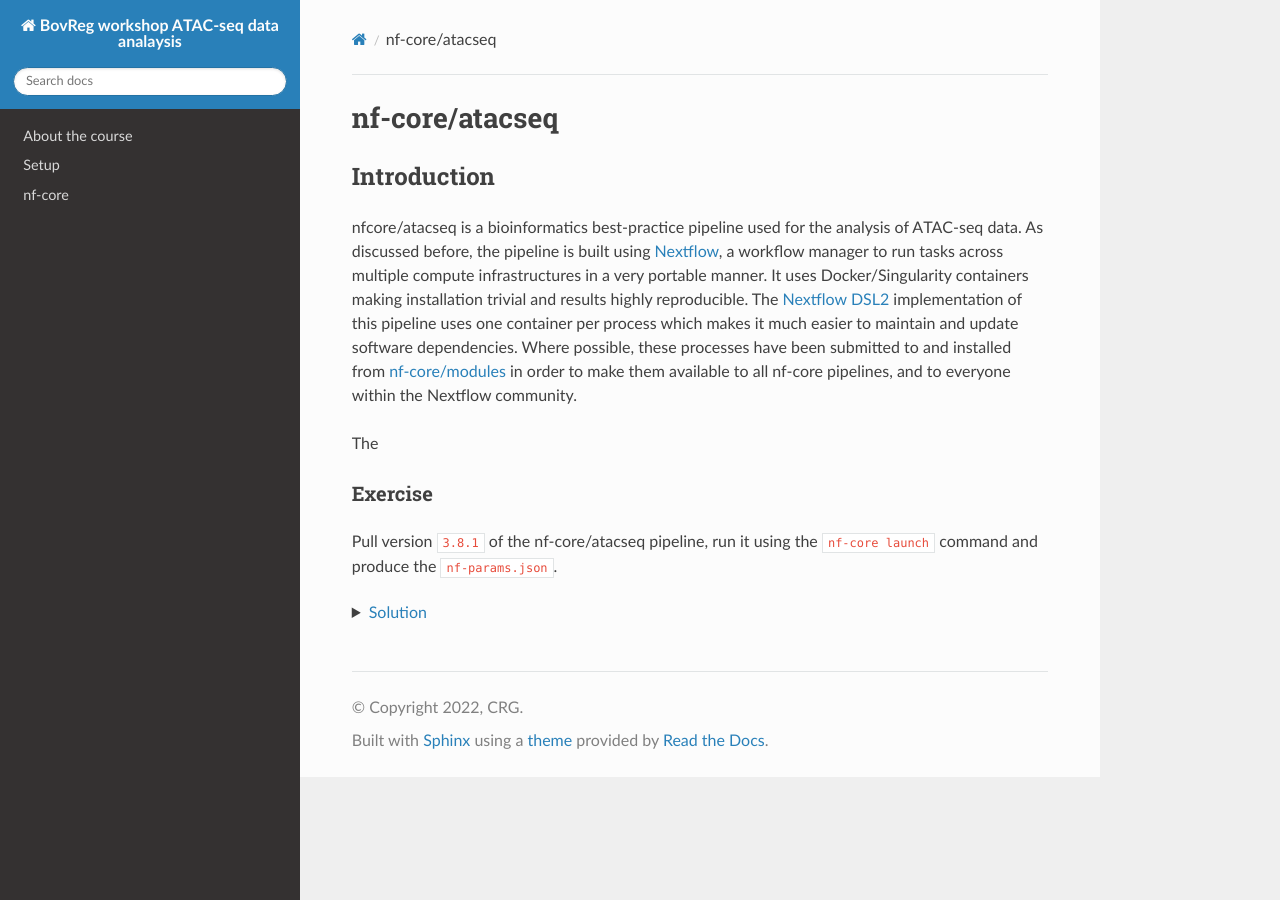
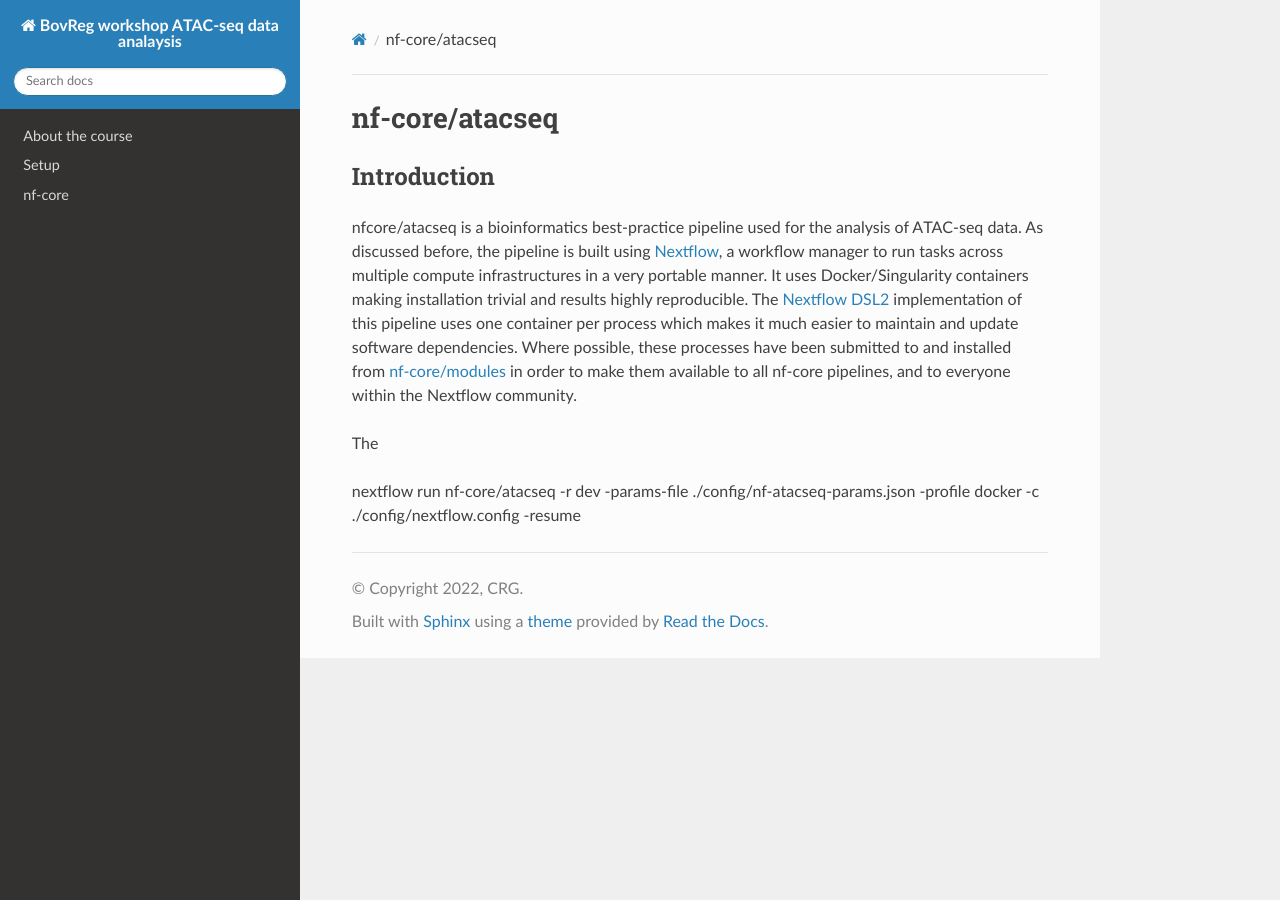
Before and after one commit to BovReg/atacseq-workshop-limoges, a Sphinx documentation site: the page built from docs/ATAC-seq_pipeline.rst, in a window 1280 px wide. Built offline with Sphinx 7.4.7 and the Read the Docs theme 2.0.0, drawn with Linux system fonts in a browser that asks for light colours; pages that are not in the unit, such as notebooks, are missing from menus.

Commit message:
Add command to run the pipeline

```diff
--- a/docs/ATAC-seq_pipeline.rst
+++ b/docs/ATAC-seq_pipeline.rst
@@ -18,22 +18,25 @@ to everyone within the Nextflow community.
 The
 
 
-Exercise
-********
+nextflow run nf-core/atacseq -r dev -params-file ./config/nf-atacseq-params.json -profile docker -c ./config/nextflow.config -resume
 
-Pull version ``3.8.1`` of the nf-core/atacseq pipeline, run it using the ``nf-core launch`` command and produce the ``nf-params.json``.
 
-.. raw:: html
+.. Exercise
+.. ********
 
-	<details>
-	<summary><a>Solution</a></summary>
+.. Pull version ``3.8.1`` of the nf-core/atacseq pipeline, run it using the ``nf-core launch`` command and produce the ``nf-params.json``.
 
-.. code-block:: console
+.. .. raw:: html
 
-	nextflow pull nf-core/rnaseq -r 3.8.1
-	nf-core launch rnaseq -r 3.8.1
+.. 	<details>
+.. 	<summary><a>Solution</a></summary>
 
-.. raw:: html
+.. .. code-block:: console
 
-	</details>
-|
+.. 	nextflow pull nf-core/rnaseq -r 3.8.1
+.. 	nf-core launch rnaseq -r 3.8.1
+
+.. .. raw:: html
+
+.. 	</details>
+.. |
```
